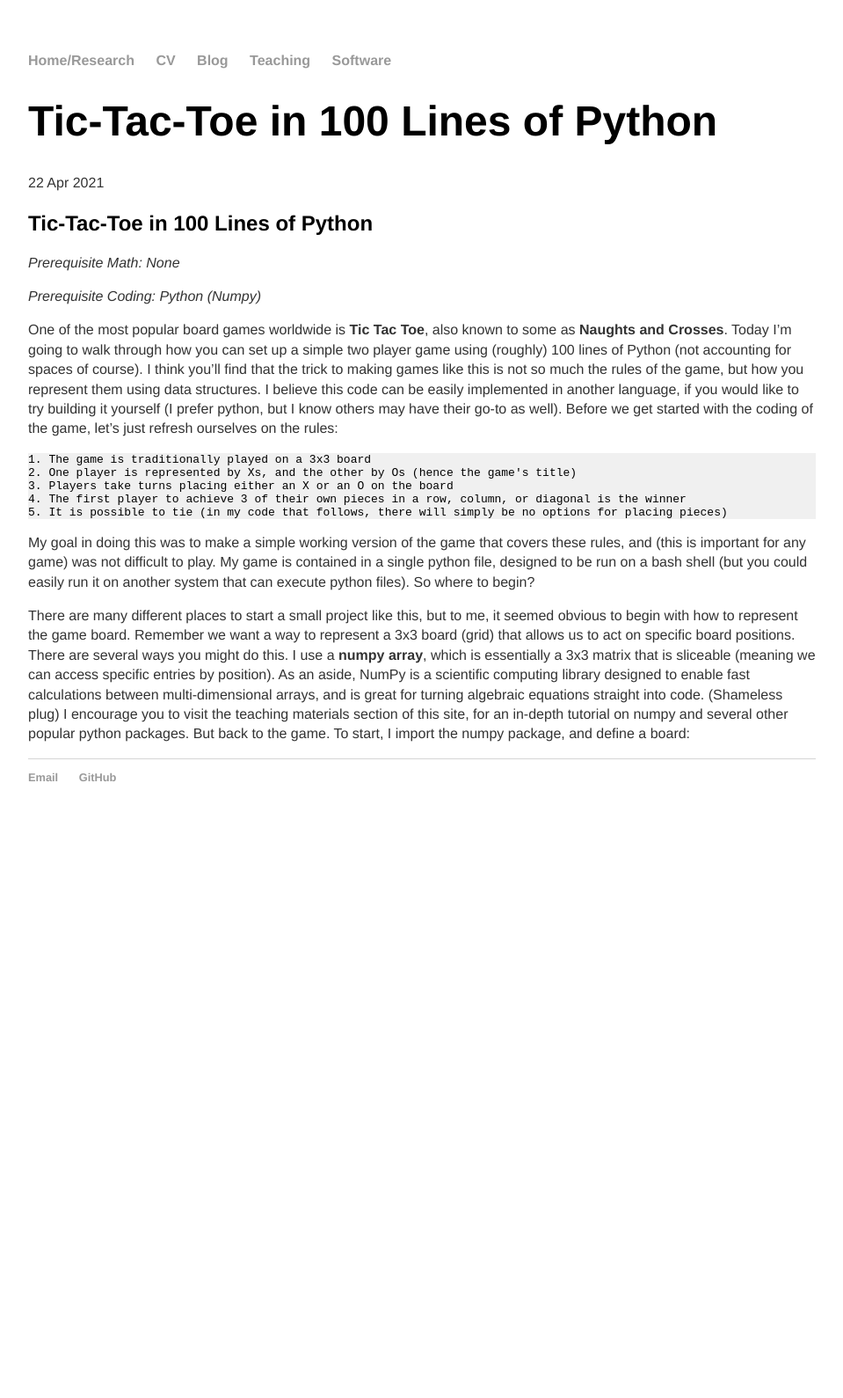
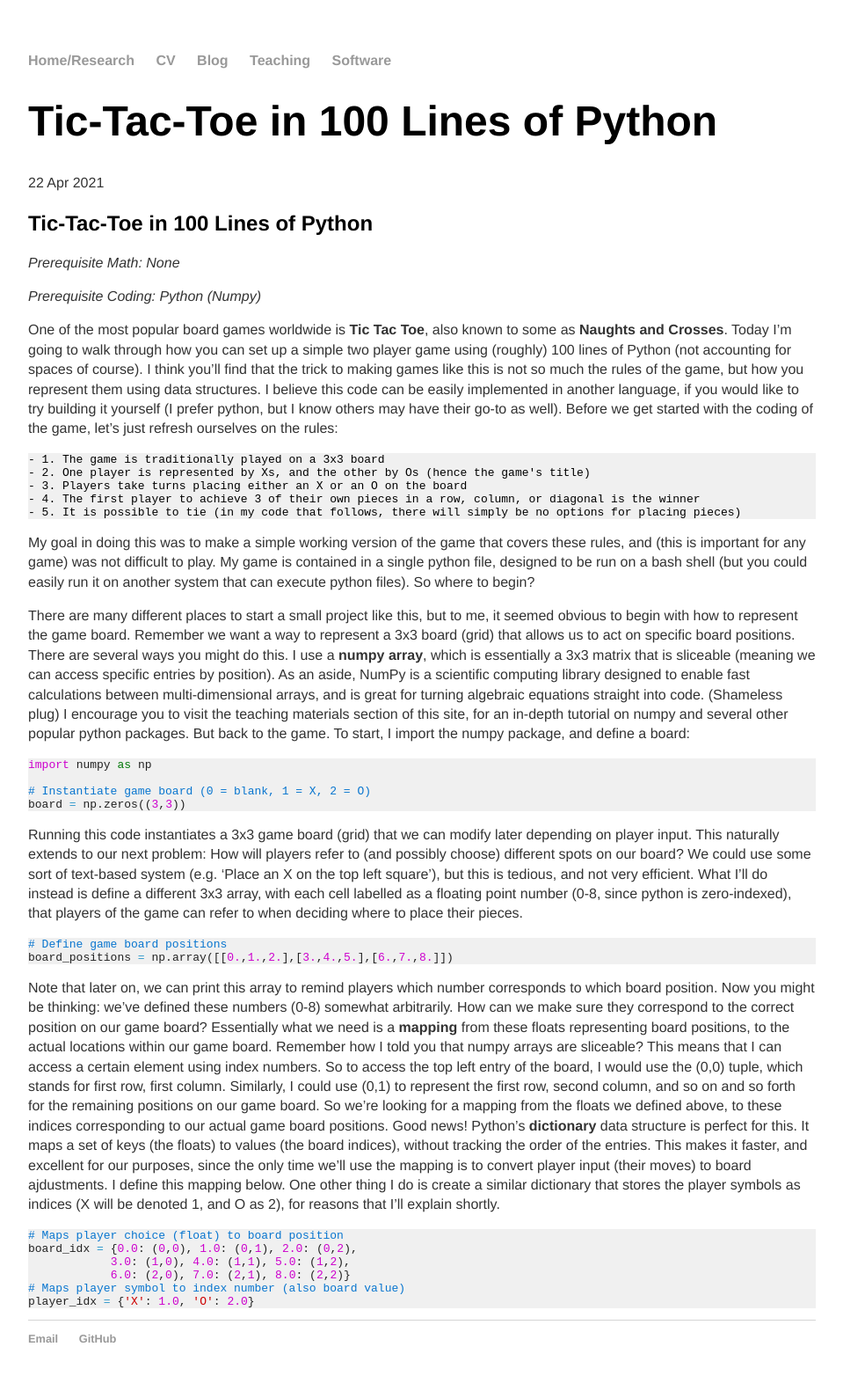
Before and after one commit to 12mre1/12mre1.github.io, a Jekyll site: the page built from _posts/2021-04-22-Tic-Tac-Toe-in-100-Lines-of-Python.md, in a window 1280 px wide. Shown: the whole page at 88% size, without its empty margins (160-1119 px from the left). Built offline with Jekyll 4.4.1, drawn with Linux system fonts in a browser that asks for light colours; before the commit the page ends 951 px from its top, so only the background shows below that.

Commit message:
update tictactoe post

````diff
--- a/_posts/2021-04-22-Tic-Tac-Toe-in-100-Lines-of-Python.md
+++ b/_posts/2021-04-22-Tic-Tac-Toe-in-100-Lines-of-Python.md
@@ -12,12 +12,34 @@ _Prerequisite Coding: Python (Numpy)_
 
 One of the most popular board games worldwide is __Tic Tac Toe__, also known to some as __Naughts and Crosses__. Today I'm going to walk through how you can set up a simple two player game using (roughly) 100 lines of Python (not accounting for spaces of course). I think you'll find that the trick to making games like this is not so much the rules of the game, but how you represent them using data structures. I believe this code can be easily implemented in another language, if you would like to try building it yourself (I prefer python, but I know others may have their go-to as well). Before we get started with the coding of the game, let's just refresh ourselves on the rules:
 
-    1. The game is traditionally played on a 3x3 board
-    2. One player is represented by Xs, and the other by Os (hence the game's title)
-    3. Players take turns placing either an X or an O on the board
-    4. The first player to achieve 3 of their own pieces in a row, column, or diagonal is the winner
-    5. It is possible to tie (in my code that follows, there will simply be no options for placing pieces)
+    - 1. The game is traditionally played on a 3x3 board
+    - 2. One player is represented by Xs, and the other by Os (hence the game's title)
+    - 3. Players take turns placing either an X or an O on the board
+    - 4. The first player to achieve 3 of their own pieces in a row, column, or diagonal is the winner
+    - 5. It is possible to tie (in my code that follows, there will simply be no options for placing pieces)
 
 My goal in doing this was to make a simple working version of the game that covers these rules, and (this is important for any game) was not difficult to play. My game is contained in a single python file, designed to be run on a bash shell (but you could easily run it on another system that can execute python files). So where to begin?
 
 There are many different places to start a small project like this, but to me, it seemed obvious to begin with how to represent the game board. Remember we want a way to represent a 3x3 board (grid) that allows us to act on specific board positions. There are several ways you might do this. I use a __numpy array__, which is essentially a 3x3 matrix that is sliceable (meaning we can access specific entries by position). As an aside, NumPy is a scientific computing library designed to enable fast calculations between multi-dimensional arrays, and is great for turning algebraic equations straight into code. (Shameless plug) I encourage you to visit the teaching materials section of this site, for an in-depth tutorial on numpy and several other popular python packages. But back to the game. To start, I import the numpy package, and define a board:
+
+```python
+import numpy as np
+
+# Instantiate game board (0 = blank, 1 = X, 2 = O)
+board = np.zeros((3,3))
+```
+Running this code instantiates a 3x3 game board (grid) that we can modify later depending on player input. This naturally extends to our next problem: How will players refer to (and possibly choose) different spots on our board? We could use some sort of text-based system (e.g. 'Place an X on the top left square'), but this is tedious, and not very efficient. What I'll do instead is define a different 3x3 array, with each cell labelled as a floating point number (0-8, since python is zero-indexed), that players of the game can refer to when deciding where to place their pieces.
+```python
+# Define game board positions
+board_positions = np.array([[0.,1.,2.],[3.,4.,5.],[6.,7.,8.]])
+```
+Note that later on, we can print this array to remind players which number corresponds to which board position. Now you might be thinking: we've defined these numbers (0-8) somewhat arbitrarily. How can we make sure they correspond to the correct position on our game board? Essentially what we need is a __mapping__ from these floats representing board positions, to the actual locations within our game board. Remember how I told you that numpy arrays are sliceable? This means that I can access a certain element using index numbers. So to access the top left entry of the board, I would use the (0,0) tuple, which stands for first row, first column. Similarly, I could use (0,1) to represent the first row, second column, and so on and so forth for the remaining positions on our game board. So we're looking for a mapping from the floats we defined above, to these indices corresponding to our actual game board positions. Good news! Python's __dictionary__ data structure is perfect for this. It maps a set of keys (the floats) to values (the board indices), without tracking the order of the entries. This makes it faster, and excellent for our purposes, since the only time we'll use the mapping is to convert player input (their moves) to board ajdustments. I define this mapping below. One other thing I do is create a similar dictionary that stores the player symbols as indices (X will be denoted 1, and O as 2), for reasons that I'll explain shortly.
+
+```python
+# Maps player choice (float) to board position
+board_idx = {0.0: (0,0), 1.0: (0,1), 2.0: (0,2),
+            3.0: (1,0), 4.0: (1,1), 5.0: (1,2),
+            6.0: (2,0), 7.0: (2,1), 8.0: (2,2)}
+# Maps player symbol to index number (also board value)
+player_idx = {'X': 1.0, 'O': 2.0}
+```
````
